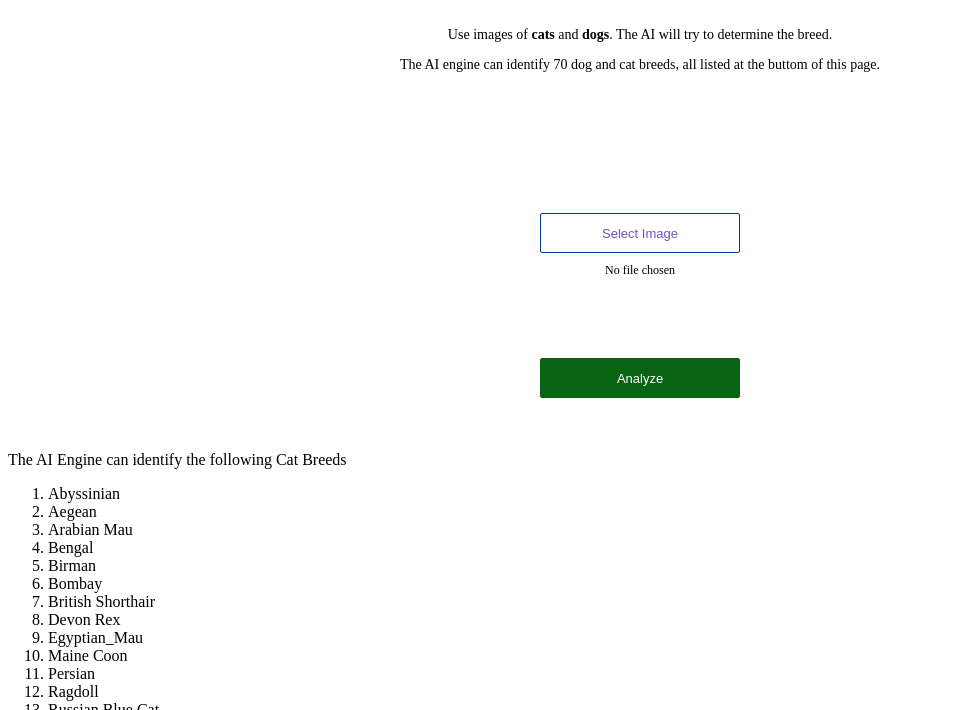
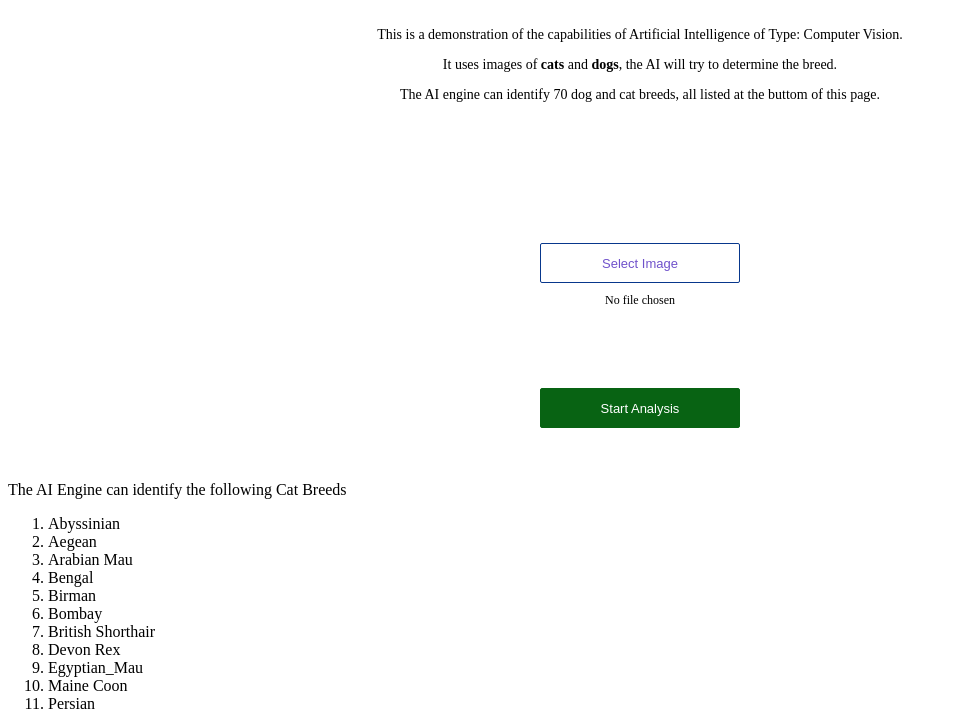
Before and after one commit to HazemNA/Dog-cat, a plain HTML site: page app/view/index.html in a window 1280 px wide. Shown: the part 86-796 px from the top of the page, without its empty margins (0-974 px from the left). Drawn offline with Linux system fonts and the light colour scheme.

Commit message:
Update index.html

```diff
--- a/app/view/index.html
+++ b/app/view/index.html
@@ -9,7 +9,8 @@
   <div class='center'>
     <div class='title'>Dogs and Cats Breeds Indetifier 🐱 🐶 🐕 🐈 </div>
     <p>
-      Use images of <strong>cats</strong> and <strong>dogs</strong>. The AI will try to determine the breed.
+      This is a demonstration of the capabilities of Artificial Intelligence of Type: Computer Vision. </p>
+      <p>It uses images of <strong>cats</strong> and <strong>dogs</strong>, the AI will try to determine the breed.
     </p>
     <p>
       The AI engine can identify 70 dog and cat breeds, all listed at the buttom of this page.
@@ -31,7 +32,7 @@
         <img id='image-picked' class='no-display' alt='Chosen Image' height='200'>
       </div>
       <div class='analyze'>
-        <button id='analyze-button' class='analyze-button' type='button' onclick='analyze()'>Analyze</button>
+        <button id='analyze-button' class='analyze-button' type='button' onclick='analyze()'>Start Analysis</button>
       </div>
       <div class='result-label'>
         <label id='result-label'></label>
```
